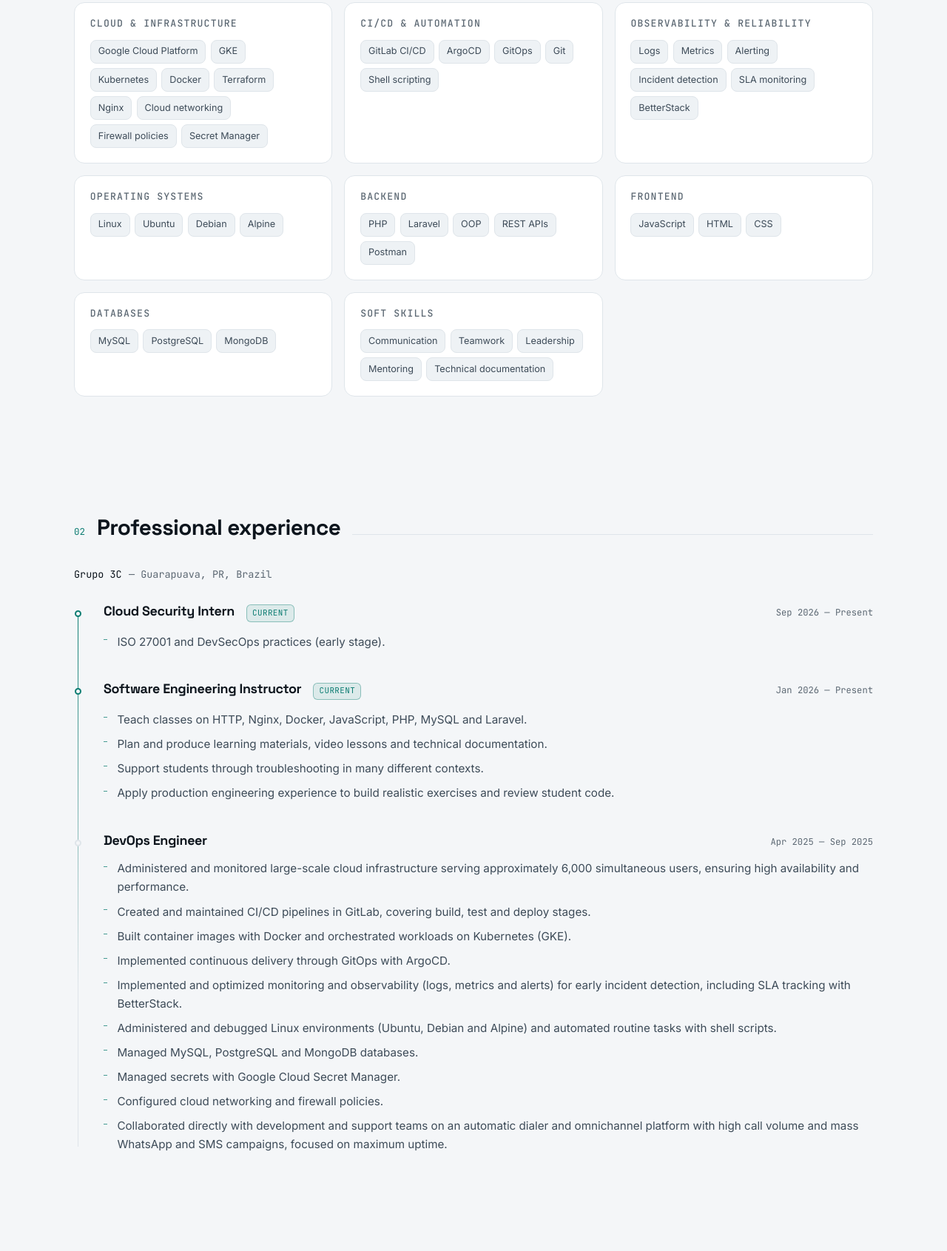
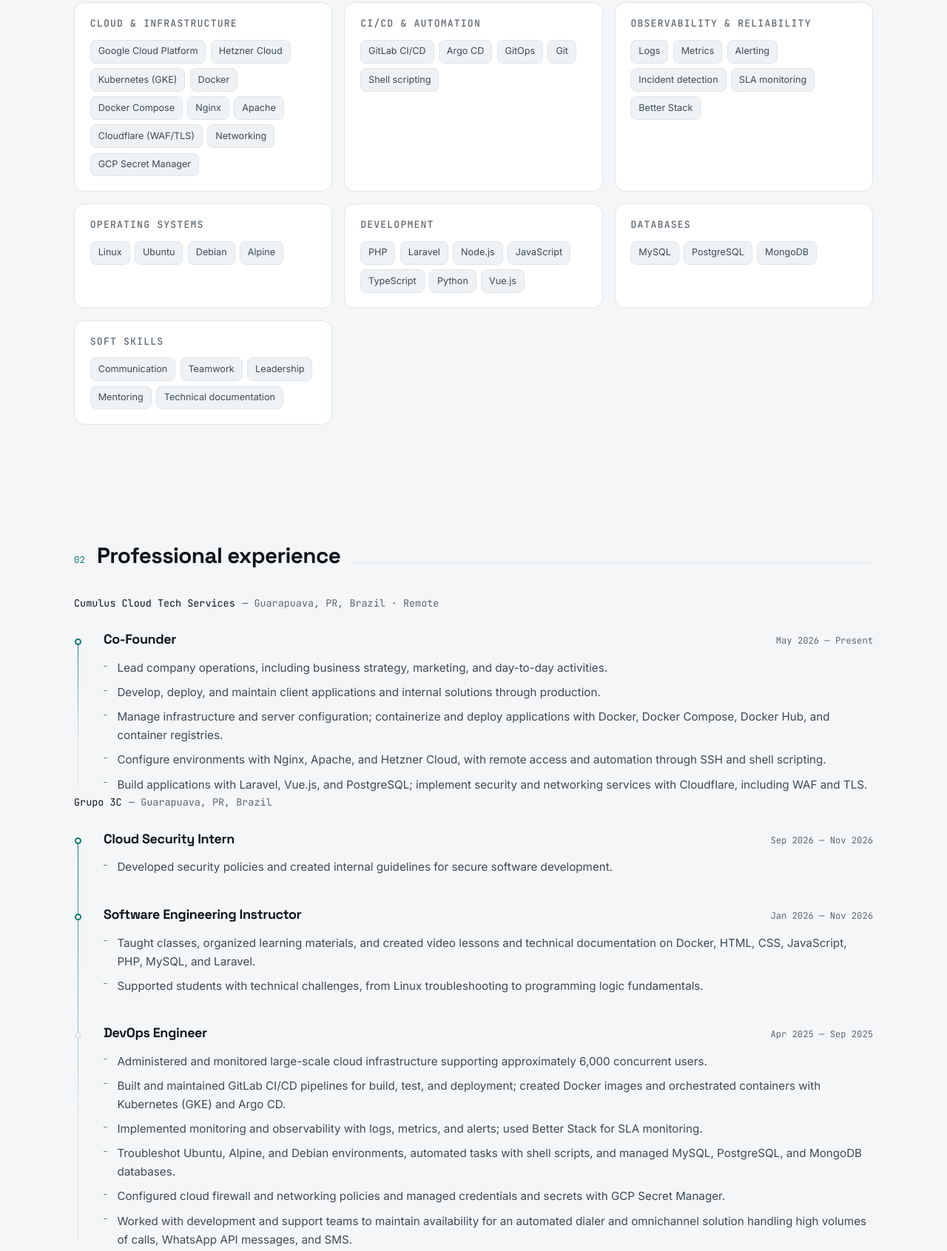
Before and after one commit to victor-raphael17/portfolio, a plain HTML site: page index.html in a window 1280 px wide. Shown: the part 969-2660 px from the top of the page at 74% size. Drawn offline with Linux system fonts and the light colour scheme.

Commit message:
update cv

```diff
--- a/index.html
+++ b/index.html
@@ -3,8 +3,8 @@
 <head>
 <meta charset="utf-8">
 <meta name="viewport" content="width=device-width, initial-scale=1">
-<title>Victor Raphael Pedroso de Lima — Cloud Security, Software Engineering &amp; DevOps</title>
-<meta name="description" content="Cloud Security Intern and Software Engineering Instructor at Grupo 3C; Internet Systems student with DevOps experience in GCP, Kubernetes, GitLab CI/CD and ArgoCD.">
+<title>Victor Raphael Pedroso de Lima — Software Engineering, DevOps &amp; Cloud</title>
+<meta name="description" content="Software Engineer and co-founder at Cumulus Cloud Tech Services, with experience in DevOps, cloud infrastructure, web development, and software engineering instruction.">
 <link rel="preconnect" href="https://fonts.googleapis.com">
 <link rel="preconnect" href="https://fonts.gstatic.com" crossorigin>
 <link href="https://fonts.googleapis.com/css2?family=Space+Grotesk:wght@500;600;700&family=JetBrains+Mono:wght@400;500&family=Inter:wght@400;500;600&display=swap" rel="stylesheet">
@@ -330,13 +330,13 @@ footer a:hover{color:var(--accent)}
     <div class="hero-grid">
       <div>
         <h1>Victor Raphael<br>Pedroso de Lima</h1>
-        <p class="role" data-pt="Estagiário de Segurança em Nuvem <span>·</span> Instrutor de Engenharia de Software">Cloud Security Intern <span>·</span> Software Engineering Instructor</p>
-        <p class="summary" data-pt="Atuo como Estagiário de Segurança em Nuvem e Instrutor de Engenharia de Software no Grupo 3C, enquanto curso Tecnologia em Sistemas para Internet na UTFPR. Ensino temas de engenharia de software e produzo materiais didáticos, com base na experiência como Engenheiro DevOps mantendo infraestrutura em nuvem para aproximadamente <b>6.000 usuários simultâneos</b> e implementando CI/CD com GitLab, Docker, Kubernetes (GKE) e GitOps com ArgoCD. No estágio atual, trabalho com ISO 27001 e práticas de DevSecOps em fase inicial.">
-          I am a Cloud Security Intern and Software Engineering Instructor at Grupo 3C while pursuing an Internet
-          Systems degree at UTFPR. I teach software engineering topics and create learning materials, drawing on
-          previous DevOps experience maintaining cloud infrastructure for approximately <b>6,000 simultaneous
-          users</b> and implementing GitLab CI/CD, Docker, Kubernetes (GKE), and GitOps with ArgoCD. My current
-          security work includes ISO 27001 and DevSecOps practices (early stage).
+        <p class="role" data-pt="Cofundador da Cumulus Cloud Tech Services <span>·</span> Engenheiro de Software">Co-Founder at Cumulus Cloud Tech Services <span>·</span> Software Engineer</p>
+        <p class="summary" data-pt="Sou Engenheiro de Software com experiência profissional em DevOps e infraestrutura em nuvem, incluindo ambientes que atendem aproximadamente <b>6.000 usuários simultâneos</b>. Como cofundador da Cumulus Cloud Tech Services, lidero operações e desenvolvo, implanto e mantenho aplicações para clientes. Também tenho experiência com CI/CD, Kubernetes, observabilidade, administração Linux, bancos de dados, desenvolvimento web e ensino de Engenharia de Software. Curso Tecnologia em Sistemas para Internet na UTFPR.">
+          I am a Software Engineer with professional experience in DevOps and cloud infrastructure, including environments
+          supporting approximately <b>6,000 concurrent users</b>. As co-founder of Cumulus Cloud Tech Services, I lead
+          operations and develop, deploy, and maintain client applications. My background also includes CI/CD, Kubernetes,
+          observability, Linux administration, databases, web development, and Software Engineering instruction. I am
+          pursuing an Internet Systems degree at UTFPR.
         </p>
         <div class="links">
           <a class="btn primary" href="mailto:victorraphaellima2005@gmail.com">
@@ -351,7 +351,7 @@ footer a:hover{color:var(--accent)}
             <svg viewBox="0 0 24 24" fill="currentColor"><path d="M4.98 3.5a2.5 2.5 0 1 1 0 5 2.5 2.5 0 0 1 0-5ZM3 9h4v12H3V9Zm7 0h3.8v1.65h.05c.53-.95 1.83-1.95 3.77-1.95 4.03 0 4.78 2.5 4.78 5.76V21h-4v-5.66c0-1.35-.03-3.09-1.96-3.09-1.96 0-2.26 1.47-2.26 2.99V21h-4V9Z"/></svg>
             LinkedIn
           </a>
-          <a class="btn" href="CV-EN.md" target="_blank" rel="noopener">
+          <a class="btn" id="cvLink" href="CV-EN.pdf" target="_blank" rel="noopener">
             <svg viewBox="0 0 24 24" fill="none" stroke="currentColor" stroke-width="1.9" stroke-linecap="round" stroke-linejoin="round"><path d="M12 3v12m0 0 4.5-4.5M12 15l-4.5-4.5M4 18v1.5A1.5 1.5 0 0 0 5.5 21h13a1.5 1.5 0 0 0 1.5-1.5V18"/></svg>
             <span data-pt="Ver currículo">View résumé</span>
           </a>
@@ -363,9 +363,9 @@ footer a:hover{color:var(--accent)}
         <div class="term-body">
           <p><span class="pr">$</span> whoami --profile</p>
           <p><span class="ky">location</span>: <span class="vl" data-pt="Guarapuava, PR — Brasil">Guarapuava, PR — Brazil</span></p>
-          <p><span class="ky">focus</span>:    <span class="vl">DevOps · Cloud · DevSecOps</span></p>
-          <p><span class="ky">clouds</span>:   <span class="vl" data-pt="GCP (GKE, redes, Secret Manager)">GCP (GKE, networking, Secret Manager)</span></p>
-          <p><span class="ky">delivery</span>: <span class="vl">GitLab CI/CD → ArgoCD (GitOps)</span></p>
+          <p><span class="ky">focus</span>:    <span class="vl">Software · DevOps · Cloud</span></p>
+          <p><span class="ky">clouds</span>:   <span class="vl" data-pt="GCP · Hetzner Cloud">GCP · Hetzner Cloud</span></p>
+          <p><span class="ky">delivery</span>: <span class="vl">Docker · GitLab CI/CD · Argo CD</span></p>
           <p><span class="ky">runtime</span>:  <span class="vl">Docker · Kubernetes · Linux</span></p>
           <p><span class="ky">languages</span>:<span class="vl" data-pt=" pt-BR (nativo), en (C2)"> pt-BR (native), en (C2)</span></p>
           <p><span class="pr">$</span> <span class="caret"></span></p>
@@ -375,7 +375,7 @@ footer a:hover{color:var(--accent)}
 
     <div class="stats reveal">
       <div class="stat"><b data-pt="~6.000">~6,000</b><small data-pt="usuários simultâneos na infraestrutura que operei">simultaneous users on the infrastructure I operated</small></div>
-      <div class="stat"><b>C2</b><small data-pt="Proficiência em inglês — EF SET 71/100">English proficiency — EF SET 71/100</small></div>
+      <div class="stat"><b>C2</b><small data-pt="Proficiência em inglês">English proficiency</small></div>
     </div>
   </div>
 </div>
@@ -388,16 +388,15 @@ footer a:hover{color:var(--accent)}
       <div class="card reveal">
         <h3 data-pt="Nuvem e Infraestrutura">Cloud &amp; Infrastructure</h3>
         <div class="chips">
-          <span class="chip">Google Cloud Platform</span><span class="chip">GKE</span><span class="chip">Kubernetes</span>
-          <span class="chip">Docker</span><span class="chip">Terraform</span><span class="chip">Nginx</span>
-          <span class="chip" data-pt="Redes em nuvem">Cloud networking</span><span class="chip" data-pt="Políticas de firewall">Firewall policies</span>
-          <span class="chip">Secret Manager</span>
+          <span class="chip">Google Cloud Platform</span><span class="chip">Hetzner Cloud</span><span class="chip">Kubernetes (GKE)</span>
+          <span class="chip">Docker</span><span class="chip">Docker Compose</span><span class="chip">Nginx</span><span class="chip">Apache</span>
+          <span class="chip">Cloudflare (WAF/TLS)</span><span class="chip" data-pt="Redes">Networking</span><span class="chip" data-pt="Secret Manager do GCP">GCP Secret Manager</span>
         </div>
       </div>
       <div class="card reveal">
         <h3 data-pt="CI/CD e Automação">CI/CD &amp; Automation</h3>
         <div class="chips">
-          <span class="chip">GitLab CI/CD</span><span class="chip">ArgoCD</span><span class="chip">GitOps</span>
+          <span class="chip">GitLab CI/CD</span><span class="chip">Argo CD</span><span class="chip">GitOps</span>
           <span class="chip">Git</span><span class="chip">Shell scripting</span>
         </div>
       </div>
@@ -405,7 +404,7 @@ footer a:hover{color:var(--accent)}
         <h3 data-pt="Observabilidade e Confiabilidade">Observability &amp; Reliability</h3>
         <div class="chips">
           <span class="chip">Logs</span><span class="chip" data-pt="Métricas">Metrics</span><span class="chip" data-pt="Alertas">Alerting</span>
-          <span class="chip" data-pt="Detecção de incidentes">Incident detection</span><span class="chip" data-pt="Monitoramento de SLA">SLA monitoring</span><span class="chip">BetterStack</span>
+          <span class="chip" data-pt="Detecção de incidentes">Incident detection</span><span class="chip" data-pt="Monitoramento de SLA">SLA monitoring</span><span class="chip">Better Stack</span>
         </div>
       </div>
       <div class="card reveal">
@@ -415,16 +414,10 @@ footer a:hover{color:var(--accent)}
         </div>
       </div>
       <div class="card reveal">
-        <h3>Backend</h3>
+        <h3 data-pt="Desenvolvimento">Development</h3>
         <div class="chips">
-          <span class="chip">PHP</span><span class="chip">Laravel</span><span class="chip" data-pt="POO">OOP</span>
-          <span class="chip" data-pt="APIs REST">REST APIs</span><span class="chip">Postman</span>
-        </div>
-      </div>
-      <div class="card reveal">
-        <h3>Frontend</h3>
-        <div class="chips">
-          <span class="chip">JavaScript</span><span class="chip">HTML</span><span class="chip">CSS</span>
+          <span class="chip">PHP</span><span class="chip">Laravel</span><span class="chip">Node.js</span>
+          <span class="chip">JavaScript</span><span class="chip">TypeScript</span><span class="chip">Python</span><span class="chip">Vue.js</span>
         </div>
       </div>
       <div class="card reveal">
@@ -449,27 +442,41 @@ footer a:hover{color:var(--accent)}
   <div class="wrap">
     <div class="sec-head reveal"><span class="num">02</span><h2 data-pt="Experiência profissional">Professional experience</h2><span class="rule"></span></div>
 
-    <div class="org reveal"><span>Grupo 3C</span><em data-pt="— Guarapuava, PR, Brasil">— Guarapuava, PR, Brazil</em></div>
-
+    <div class="org reveal"><span>Cumulus Cloud Tech Services</span><em data-pt="— Guarapuava, PR, Brasil · Remoto">— Guarapuava, PR, Brazil · Remote</em></div>
     <div class="timeline">
       <article class="job reveal">
         <div class="job-top">
-          <h3 data-pt="Estagiário de Segurança em Nuvem">Cloud Security Intern</h3><span class="badge" data-pt="ATUAL">CURRENT</span>
-          <span class="when" data-pt="Set 2026 — Presente">Sep 2026 — Present</span>
+          <h3 data-pt="Cofundador">Co-Founder</h3>
+          <span class="when" data-pt="Mai 2026 — Presente">May 2026 — Present</span>
         </div>
-        <ul><li data-pt="Práticas de ISO 27001 e DevSecOps (fase inicial).">ISO 27001 and DevSecOps practices (early stage).</li></ul>
+        <ul>
+          <li data-pt="Lidero as operações da empresa, incluindo estratégia de negócios, marketing e atividades do dia a dia.">Lead company operations, including business strategy, marketing, and day-to-day activities.</li>
+          <li data-pt="Desenvolvo, implanto e mantenho aplicações para clientes e soluções internas, acompanhando todo o processo até produção.">Develop, deploy, and maintain client applications and internal solutions through production.</li>
+          <li data-pt="Administro infraestrutura e servidores; conteinerizo e implanto aplicações com Docker, Docker Compose, Docker Hub e registries.">Manage infrastructure and server configuration; containerize and deploy applications with Docker, Docker Compose, Docker Hub, and container registries.</li>
+          <li data-pt="Configuro ambientes com Nginx, Apache e Hetzner Cloud, além de acesso remoto e automações com SSH e shell scripting.">Configure environments with Nginx, Apache, and Hetzner Cloud, with remote access and automation through SSH and shell scripting.</li>
+          <li data-pt="Desenvolvo aplicações com Laravel, Vue.js e PostgreSQL; implemento serviços de segurança e rede com Cloudflare, incluindo WAF e TLS.">Build applications with Laravel, Vue.js, and PostgreSQL; implement security and networking services with Cloudflare, including WAF and TLS.</li>
+        </ul>
+      </article>
+    </div>
+
+    <div class="org reveal"><span>Grupo 3C</span><em data-pt="— Guarapuava, PR, Brasil">— Guarapuava, PR, Brazil</em></div>
+    <div class="timeline">
+      <article class="job reveal">
+        <div class="job-top">
+          <h3 data-pt="Estagiário de Segurança em Nuvem">Cloud Security Intern</h3>
+          <span class="when" data-pt="Set 2026 — Nov 2026">Sep 2026 — Nov 2026</span>
+        </div>
+        <ul><li data-pt="Desenvolvi políticas de segurança e criei diretrizes internas para desenvolvimento seguro de software.">Developed security policies and created internal guidelines for secure software development.</li></ul>
       </article>
 
       <article class="job reveal">
         <div class="job-top">
-          <h3 data-pt="Instrutor de Engenharia de Software">Software Engineering Instructor</h3><span class="badge" data-pt="ATUAL">CURRENT</span>
-          <span class="when" data-pt="Jan 2026 — Presente">Jan 2026 — Present</span>
+          <h3 data-pt="Instrutor de Engenharia de Software">Software Engineering Instructor</h3>
+          <span class="when" data-pt="Jan 2026 — Nov 2026">Jan 2026 — Nov 2026</span>
         </div>
         <ul>
-          <li data-pt="Ministro aulas de HTTP, Nginx, Docker, JavaScript, PHP, MySQL e Laravel.">Teach classes on HTTP, Nginx, Docker, JavaScript, PHP, MySQL and Laravel.</li>
-          <li data-pt="Planejo e produzo materiais didáticos, videoaulas e documentação técnica.">Plan and produce learning materials, video lessons and technical documentation.</li>
-          <li data-pt="Apoio os alunos na resolução de problemas nos mais variados contextos.">Support students through troubleshooting in many different contexts.</li>
-          <li data-pt="Aplico experiência de engenharia em produção para criar exercícios realistas e revisar o código dos alunos.">Apply production engineering experience to build realistic exercises and review student code.</li>
+          <li data-pt="Ministrei aulas, organizei materiais didáticos e criei videoaulas e documentação técnica sobre Docker, HTML, CSS, JavaScript, PHP, MySQL e Laravel.">Taught classes, organized learning materials, and created video lessons and technical documentation on Docker, HTML, CSS, JavaScript, PHP, MySQL, and Laravel.</li>
+          <li data-pt="Apoiei os alunos na resolução de desafios técnicos, desde troubleshooting em Linux até fundamentos de lógica de programação.">Supported students with technical challenges, from Linux troubleshooting to programming logic fundamentals.</li>
         </ul>
       </article>
 
@@ -479,16 +486,12 @@ footer a:hover{color:var(--accent)}
           <span class="when" data-pt="Abr 2025 — Set 2025">Apr 2025 — Sep 2025</span>
         </div>
         <ul>
-          <li data-pt="Administrei e monitorei infraestrutura em nuvem de larga escala atendendo aproximadamente 6.000 usuários simultâneos, garantindo alta disponibilidade e performance.">Administered and monitored large-scale cloud infrastructure serving approximately 6,000 simultaneous users, ensuring high availability and performance.</li>
-          <li data-pt="Criei e mantive pipelines de CI/CD no GitLab, cobrindo as etapas de build, teste e deploy.">Created and maintained CI/CD pipelines in GitLab, covering build, test and deploy stages.</li>
-          <li data-pt="Construí imagens de container com Docker e orquestrei workloads no Kubernetes (GKE).">Built container images with Docker and orchestrated workloads on Kubernetes (GKE).</li>
-          <li data-pt="Implementei entrega contínua através de GitOps com ArgoCD.">Implemented continuous delivery through GitOps with ArgoCD.</li>
-          <li data-pt="Implementei e otimizei monitoramento e observabilidade (logs, métricas e alertas) para detecção precoce de incidentes, incluindo acompanhamento de SLA com BetterStack.">Implemented and optimized monitoring and observability (logs, metrics and alerts) for early incident detection, including SLA tracking with BetterStack.</li>
-          <li data-pt="Administrei e depurei ambientes Linux (Ubuntu, Debian e Alpine) e automatizei tarefas rotineiras com shell scripts.">Administered and debugged Linux environments (Ubuntu, Debian and Alpine) and automated routine tasks with shell scripts.</li>
-          <li data-pt="Gerenciei bancos de dados MySQL, PostgreSQL e MongoDB.">Managed MySQL, PostgreSQL and MongoDB databases.</li>
-          <li data-pt="Gerenciei segredos com o Secret Manager do Google Cloud.">Managed secrets with Google Cloud Secret Manager.</li>
-          <li data-pt="Configurei redes em nuvem e políticas de firewall.">Configured cloud networking and firewall policies.</li>
-          <li data-pt="Colaborei diretamente com os times de desenvolvimento e suporte em uma plataforma de discador automático e omnichannel com alto volume de chamadas e campanhas em massa de WhatsApp e SMS, com foco em uptime máximo.">Collaborated directly with development and support teams on an automatic dialer and omnichannel platform with high call volume and mass WhatsApp and SMS campaigns, focused on maximum uptime.</li>
+          <li data-pt="Administrei e monitorei infraestrutura em nuvem de grande escala que atendia aproximadamente 6.000 usuários simultâneos.">Administered and monitored large-scale cloud infrastructure supporting approximately 6,000 concurrent users.</li>
+          <li data-pt="Criei e mantive pipelines GitLab CI/CD para build, testes e deploy; criei imagens Docker e orquestrei containers com Kubernetes (GKE) e Argo CD.">Built and maintained GitLab CI/CD pipelines for build, test, and deployment; created Docker images and orchestrated containers with Kubernetes (GKE) and Argo CD.</li>
+          <li data-pt="Implementei monitoramento e observabilidade com logs, métricas e alertas; usei Better Stack para acompanhamento de SLA.">Implemented monitoring and observability with logs, metrics, and alerts; used Better Stack for SLA monitoring.</li>
+          <li data-pt="Investiguei problemas em ambientes Ubuntu, Alpine e Debian, automatizei tarefas com shell scripts e administrei bancos MySQL, PostgreSQL e MongoDB.">Troubleshot Ubuntu, Alpine, and Debian environments, automated tasks with shell scripts, and managed MySQL, PostgreSQL, and MongoDB databases.</li>
+          <li data-pt="Configurei políticas de firewall e redes em nuvem e gerenciei credenciais e segredos com o GCP Secret Manager.">Configured cloud firewall and networking policies and managed credentials and secrets with GCP Secret Manager.</li>
+          <li data-pt="Colaborei com as equipes de desenvolvimento e suporte para manter a disponibilidade de uma solução de discador automático e omnichannel que processava alto volume de chamadas, mensagens via WhatsApp API e SMS.">Worked with development and support teams to maintain availability for an automated dialer and omnichannel solution handling high volumes of calls, WhatsApp API messages, and SMS.</li>
         </ul>
       </article>
     </div>
@@ -511,9 +514,6 @@ footer a:hover{color:var(--accent)}
         <h3 data-pt="Certificações">Certifications</h3>
         <span class="title" data-pt="Certificado de Inglês EF SET">EF SET English Certificate</span>
         <div class="meta" data-pt="71/100 — C2 Proficiente · EF SET, Abr 2025">71/100 — C2 Proficient · EF SET, Apr 2025</div>
-        <div class="meta" style="margin-top:.6rem">
-          <a class="inline" href="https://cert.efset.org/en/fXyARq" target="_blank" rel="noopener" data-pt="Verificar certificado ↗">Verify certificate ↗</a>
-        </div>
       </div>
 
       <div class="card reveal">
@@ -577,12 +577,12 @@ footer a:hover{color:var(--accent)}
   var btn = document.getElementById('langToggle');
   var nodes = document.querySelectorAll('[data-pt]');
   var TITLE = {
-    en: 'Victor Raphael Pedroso de Lima — Cloud Security, Software Engineering & DevOps',
-    pt: 'Victor Raphael Pedroso de Lima — Segurança em Nuvem, Engenharia de Software e DevOps'
+    en: 'Victor Raphael Pedroso de Lima — Software Engineering, DevOps & Cloud',
+    pt: 'Victor Raphael Pedroso de Lima — Engenharia de Software, DevOps e Cloud'
   };
   var DESCRIPTION = {
-    en: 'Cloud Security Intern and Software Engineering Instructor at Grupo 3C; Internet Systems student with DevOps experience in GCP, Kubernetes, GitLab CI/CD and ArgoCD.',
-    pt: 'Estagiário de Segurança em Nuvem e Instrutor de Engenharia de Software no Grupo 3C; estudante de Sistemas para Internet com experiência em DevOps, GCP, Kubernetes, GitLab CI/CD e ArgoCD.'
+    en: 'Software Engineer and co-founder at Cumulus Cloud Tech Services, with experience in DevOps, cloud infrastructure, web development, and Software Engineering instruction.',
+    pt: 'Engenheiro de Software e cofundador da Cumulus Cloud Tech Services, com experiência em DevOps, infraestrutura em nuvem, desenvolvimento web e ensino de Engenharia de Software.'
   };
   var LABEL = {
     en: { aria: 'Mudar para português', title: 'Português' },
@@ -599,6 +599,7 @@ footer a:hover{color:var(--accent)}
     else root.removeAttribute('data-lang');
     document.title = TITLE[lang];
     document.querySelector('meta[name="description"]').setAttribute('content', DESCRIPTION[lang]);
+    document.getElementById('cvLink').setAttribute('href', lang === 'pt' ? 'CV-PT.pdf' : 'CV-EN.pdf');
     btn.setAttribute('aria-label', LABEL[lang].aria);
     btn.setAttribute('title', LABEL[lang].title);
   }
```
Also changed, not shown: 3 other files.
